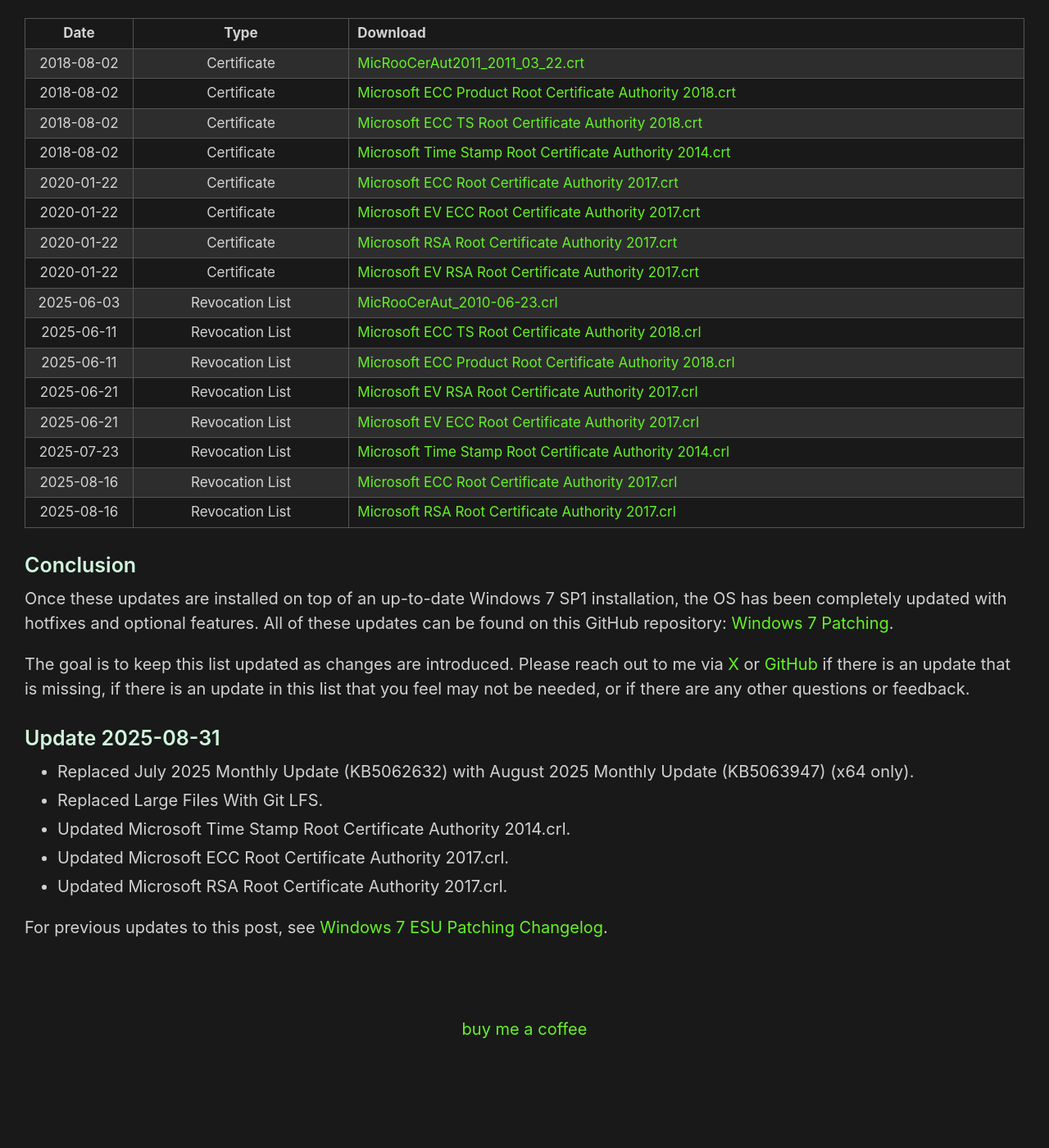
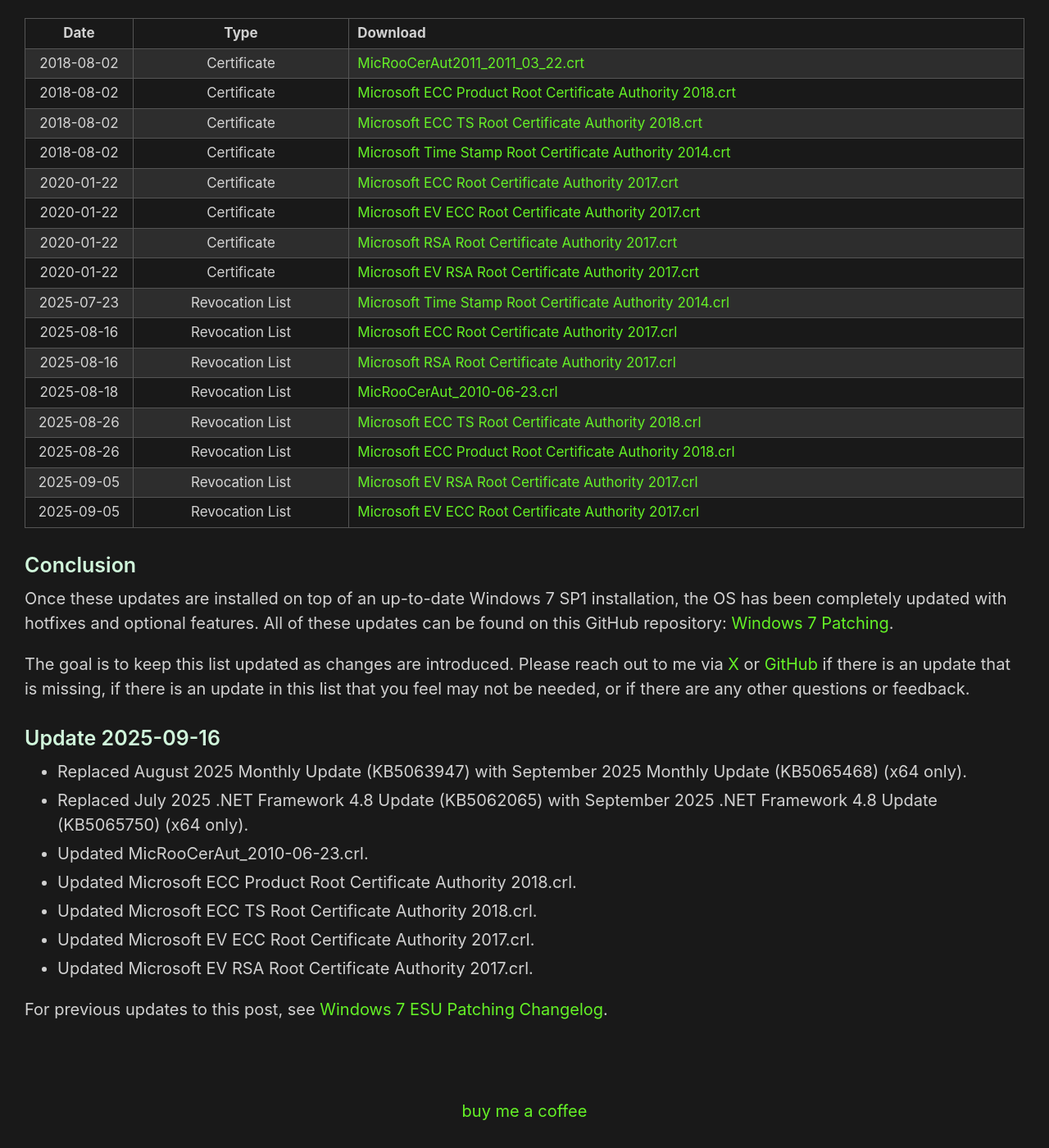
Before and after one commit to HackAndPwn/HackAndPwn.github.io, a Jekyll site: the page built from _posts/2020-05-23-windows-7-esu-patching.md, in a window 1280 px wide and 1400 px high, scrolled down 9490 px. Shown: the whole window at 82% size. Built offline with Jekyll 4.4.1, drawn with Linux system fonts in a browser that asks for light colours; before the commit the page ends 10790 px from its top, so only the background shows below that; some of the changed text lies outside the part shown.

Commit message:
September 2025 Updates

```diff
--- a/_posts/2020-05-23-windows-7-esu-patching.md
+++ b/_posts/2020-05-23-windows-7-esu-patching.md
@@ -2,7 +2,7 @@
 layout: post
 title: Windows 7 ESU Patching
 original_date: 2020-05-23
-date: 2025-08-31
+date: 2025-09-16
 ---
 
 With the May 2020 Windows 7 updates, I went on a mission to determine the minimum set of updates needed to enable all features within Windows 7, including optional hotfixes, and to have the most up-to-date installation possible.  After extensive testing, I concluded that 42 updates not offered through Windows Update would need to be installed to reach this objective.  The following sections describe the updates required and provide links to each.
@@ -133,10 +133,10 @@
 <thead><tr><th style="text-align:center">KB Number</th><th style="text-align:center">Name</th><th style="text-align:center">Description</th><th style="text-align:center">Download</th></tr></thead><tbody>
 <tr><td rowspan="2">KB5056456<br>&nbsp;<br>&nbsp;<br>KB5039339</td><td style="text-align:left">April 2025<br>Servicing Stack Update x64</td><td style="text-align:left">This update makes quality improvements to the servicing stack, which is the component that installs Windows updates. Servicing stack updates (SSU) makes sure that you have a robust and reliable servicing stack so that your devices can receive and install Microsoft updates.</td><td><a href="https://github.com/HackAndPwn/Windows-7-Patching/raw/master/07_ESU_Updates/01_Windows6.1-KB5056456-x64.msu">Windows6.1-KB5056456-x64.msu</a></td></tr>
 <tr><td style="text-align:left">June 2024<br>Servicing Stack Update<br><i>(Final x86 Patch)</i></td><td style="text-align:left">This update makes quality improvements to the servicing stack, which is the component that installs Windows updates. Servicing stack updates (SSU) makes sure that you have a robust and reliable servicing stack so that your devices can receive and install Microsoft updates.</td><td><a href="https://github.com/HackAndPwn/Windows-7-Patching/raw/master/07_ESU_Updates/01_Windows6.1-KB5039339-x86.msu">Windows6.1-KB5039339-x86.msu</a></td></tr>
-<tr><td rowspan="2">KB5063947*<br>&nbsp;<br>&nbsp;<br>KB5044356*</td><td style="text-align:left">August 2025<br>Windows 7 Cumulative Update x64</td><td style="text-align:left">Security and Quality Rollup for Windows 7 SP1.</td><td><a href="https://github.com/HackAndPwn/Windows-7-Patching/raw/master/07_ESU_Updates/02_Windows6.1-KB5063947-x64.msu">Windows6.1-KB5063947-x64.msu</a></td></tr>
+<tr><td rowspan="2">KB5065468*<br>&nbsp;<br>&nbsp;<br>KB5044356*</td><td style="text-align:left">September 2025<br>Windows 7 Cumulative Update x64</td><td style="text-align:left">Security and Quality Rollup for Windows 7 SP1.</td><td><a href="https://github.com/HackAndPwn/Windows-7-Patching/raw/master/07_ESU_Updates/02_Windows6.1-KB5065468-x64.msu">Windows6.1-KB5065468-x64.msu</a></td></tr>
 <tr><td style="text-align:left">October 2024<br>Windows 7 Cumulative Update<br><i>(Final x86 Patch)</i></td><td style="text-align:left">Security and Quality Rollup for Windows 7 SP1.</td><td><a href="https://github.com/HackAndPwn/Windows-7-Patching/raw/master/07_ESU_Updates/02_Windows6.1-KB5044356-x86.msu">Windows6.1-KB5044356-x86.msu</a></td></tr>
 <tr><td>KB5044011</td><td style="text-align:left">October 2024<br>.NET Framework 3.5.1 Update</td><td style="text-align:left">Security and Quality Rollup for .NET Framework 3.5.1 for Windows 7 SP1.</td><td><a href="https://github.com/HackAndPwn/Windows-7-Patching/raw/master/07_ESU_Updates/03_Windows6.1-KB5044011-x64.msu">Windows6.1-KB5044011-x64.msu</a><br><a href="https://github.com/HackAndPwn/Windows-7-Patching/raw/master/07_ESU_Updates/03_Windows6.1-KB5044011-x86.msu">Windows6.1-KB5044011-x86.msu</a></td></tr>
-<tr><td rowspan="2">KB5062065**<br>&nbsp;<br>&nbsp;<br>KB5044027**</td><td style="text-align:left">July 2025<br>.NET Framework 4.8 Update x64</td><td style="text-align:left">Security and Quality Rollup for .NET Framework 4.8 for Windows 7 SP1.</td><td><a href="https://github.com/HackAndPwn/Windows-7-Patching/raw/master/07_ESU_Updates/04_ndp48-KB5062065-x64.exe">ndp48-KB5062065-x64.exe</a></td></tr>
+<tr><td rowspan="2">KB5065750**<br>&nbsp;<br>&nbsp;<br>KB5044027**</td><td style="text-align:left">September 2025<br>.NET Framework 4.8 Update x64</td><td style="text-align:left">Security and Quality Rollup for .NET Framework 4.8 for Windows 7 SP1.</td><td><a href="https://github.com/HackAndPwn/Windows-7-Patching/raw/master/07_ESU_Updates/04_ndp48-KB5065750-x64.exe">ndp48-KB5065750-x64.exe</a></td></tr>
 <tr><td style="text-align:left">October 2024<br>.NET Framework 4.8 Update<br><i>(Final x86 Patch)</i></td><td style="text-align:left">Security and Quality Rollup for .NET Framework 4.8 for Windows 7 SP1.</td><td><a href="https://github.com/HackAndPwn/Windows-7-Patching/raw/master/07_ESU_Updates/04_ndp48-KB5044027-x86.exe">ndp48-KB5044027-x86.exe</a></td></tr></tbody></table>
 
 \* Note: a new ESU package has been integrated into this update.  For details please see this post: [Windows 7 ESU Analysis Updates](https://hackandpwn.com/windows-7-esu-analysis-updates/).
@@ -157,14 +157,14 @@
 <tr><td>2020-01-22</td><td>Certificate</td><td style="text-align:left"><a href="https://github.com/HackAndPwn/Windows-7-Patching/raw/master/08_Certs/Microsoft%20EV%20ECC%20Root%20Certificate%20Authority%202017.crt">Microsoft EV ECC Root Certificate Authority 2017.crt</a></td></tr>
 <tr><td>2020-01-22</td><td>Certificate</td><td style="text-align:left"><a href="https://github.com/HackAndPwn/Windows-7-Patching/raw/master/08_Certs/Microsoft%20RSA%20Root%20Certificate%20Authority%202017.crt">Microsoft RSA Root Certificate Authority 2017.crt</a></td></tr>
 <tr><td>2020-01-22</td><td>Certificate</td><td style="text-align:left"><a href="https://github.com/HackAndPwn/Windows-7-Patching/raw/master/08_Certs/Microsoft%20EV%20RSA%20Root%20Certificate%20Authority%202017.crt">Microsoft EV RSA Root Certificate Authority 2017.crt</a></td></tr>
-<tr><td>2025-06-03</td><td>Revocation List</td><td style="text-align:left"><a href="https://github.com/HackAndPwn/Windows-7-Patching/raw/master/08_Certs/MicRooCerAut_2010-06-23.crl">MicRooCerAut_2010-06-23.crl</a></td></tr>
-<tr><td>2025-06-11</td><td>Revocation List</td><td style="text-align:left"><a href="https://github.com/HackAndPwn/Windows-7-Patching/raw/master/08_Certs/Microsoft%20ECC%20TS%20Root%20Certificate%20Authority%202018.crl">Microsoft ECC TS Root Certificate Authority 2018.crl</a></td></tr>
-<tr><td>2025-06-11</td><td>Revocation List</td><td style="text-align:left"><a href="https://github.com/HackAndPwn/Windows-7-Patching/raw/master/08_Certs/Microsoft%20ECC%20Product%20Root%20Certificate%20Authority%202018.crl">Microsoft ECC Product Root Certificate Authority 2018.crl</a></td></tr>
-<tr><td>2025-06-21</td><td>Revocation List</td><td style="text-align:left"><a href="https://github.com/HackAndPwn/Windows-7-Patching/raw/master/08_Certs/Microsoft%20EV%20RSA%20Root%20Certificate%20Authority%202017.crl">Microsoft EV RSA Root Certificate Authority 2017.crl</a></td></tr>
-<tr><td>2025-06-21</td><td>Revocation List</td><td style="text-align:left"><a href="https://github.com/HackAndPwn/Windows-7-Patching/raw/master/08_Certs/Microsoft%20EV%20ECC%20Root%20Certificate%20Authority%202017.crl">Microsoft EV ECC Root Certificate Authority 2017.crl</a></td></tr>
 <tr><td>2025-07-23</td><td>Revocation List</td><td style="text-align:left"><a href="https://github.com/HackAndPwn/Windows-7-Patching/raw/master/08_Certs/Microsoft%20Time%20Stamp%20Root%20Certificate%20Authority%202014.crl">Microsoft Time Stamp Root Certificate Authority 2014.crl</a></td></tr>
 <tr><td>2025-08-16</td><td>Revocation List</td><td style="text-align:left"><a href="https://github.com/HackAndPwn/Windows-7-Patching/raw/master/08_Certs/Microsoft%20ECC%20Root%20Certificate%20Authority%202017.crl">Microsoft ECC Root Certificate Authority 2017.crl</a></td></tr>
 <tr><td>2025-08-16</td><td>Revocation List</td><td style="text-align:left"><a href="https://github.com/HackAndPwn/Windows-7-Patching/raw/master/08_Certs/Microsoft%20RSA%20Root%20Certificate%20Authority%202017.crl">Microsoft RSA Root Certificate Authority 2017.crl</a></td></tr>
+<tr><td>2025-08-18</td><td>Revocation List</td><td style="text-align:left"><a href="https://github.com/HackAndPwn/Windows-7-Patching/raw/master/08_Certs/MicRooCerAut_2010-06-23.crl">MicRooCerAut_2010-06-23.crl</a></td></tr>
+<tr><td>2025-08-26</td><td>Revocation List</td><td style="text-align:left"><a href="https://github.com/HackAndPwn/Windows-7-Patching/raw/master/08_Certs/Microsoft%20ECC%20TS%20Root%20Certificate%20Authority%202018.crl">Microsoft ECC TS Root Certificate Authority 2018.crl</a></td></tr>
+<tr><td>2025-08-26</td><td>Revocation List</td><td style="text-align:left"><a href="https://github.com/HackAndPwn/Windows-7-Patching/raw/master/08_Certs/Microsoft%20ECC%20Product%20Root%20Certificate%20Authority%202018.crl">Microsoft ECC Product Root Certificate Authority 2018.crl</a></td></tr>
+<tr><td>2025-09-05</td><td>Revocation List</td><td style="text-align:left"><a href="https://github.com/HackAndPwn/Windows-7-Patching/raw/master/08_Certs/Microsoft%20EV%20RSA%20Root%20Certificate%20Authority%202017.crl">Microsoft EV RSA Root Certificate Authority 2017.crl</a></td></tr>
+<tr><td>2025-09-05</td><td>Revocation List</td><td style="text-align:left"><a href="https://github.com/HackAndPwn/Windows-7-Patching/raw/master/08_Certs/Microsoft%20EV%20ECC%20Root%20Certificate%20Authority%202017.crl">Microsoft EV ECC Root Certificate Authority 2017.crl</a></td></tr>
 </tbody></table>
 
 ### Conclusion
@@ -173,11 +173,13 @@
 
 The goal is to keep this list updated as changes are introduced.  Please reach out to me via [X](https://twitter.com/HackAndPwn) or [GitHub](https://github.com/HackAndPwn) if there is an update that is missing, if there is an update in this list that you feel may not be needed, or if there are any other questions or feedback.
 
-### Update 2025-08-31
-* Replaced July 2025 Monthly Update (KB5062632) with August 2025 Monthly Update (KB5063947) (x64 only).
-* Replaced Large Files With Git LFS.
-* Updated Microsoft Time Stamp Root Certificate Authority 2014.crl.
-* Updated Microsoft ECC Root Certificate Authority 2017.crl.
-* Updated Microsoft RSA Root Certificate Authority 2017.crl.
+### Update 2025-09-16
+* Replaced August 2025 Monthly Update (KB5063947) with September 2025 Monthly Update (KB5065468) (x64 only).
+* Replaced July 2025 .NET Framework 4.8 Update (KB5062065) with September 2025 .NET Framework 4.8 Update (KB5065750) (x64 only).
+* Updated MicRooCerAut_2010-06-23.crl.
+* Updated Microsoft ECC Product Root Certificate Authority 2018.crl.
+* Updated Microsoft ECC TS Root Certificate Authority 2018.crl.
+* Updated Microsoft EV ECC Root Certificate Authority 2017.crl.
+* Updated Microsoft EV RSA Root Certificate Authority 2017.crl.
 
 For previous updates to this post, see [Windows 7 ESU Patching Changelog](https://hackandpwn.com/windows-7-esu-patching-changelog/).
```
Also changed, not shown: _posts/2020-05-23-windows-7-esu-patching-changelog.md (+7 -0 lines), _posts/2020-09-12-windows-7-esu-analysis-updates-changelog.md (+4 -2 lines), _posts/2020-09-12-windows-7-esu-analysis-updates.md (+11 -11 lines).
